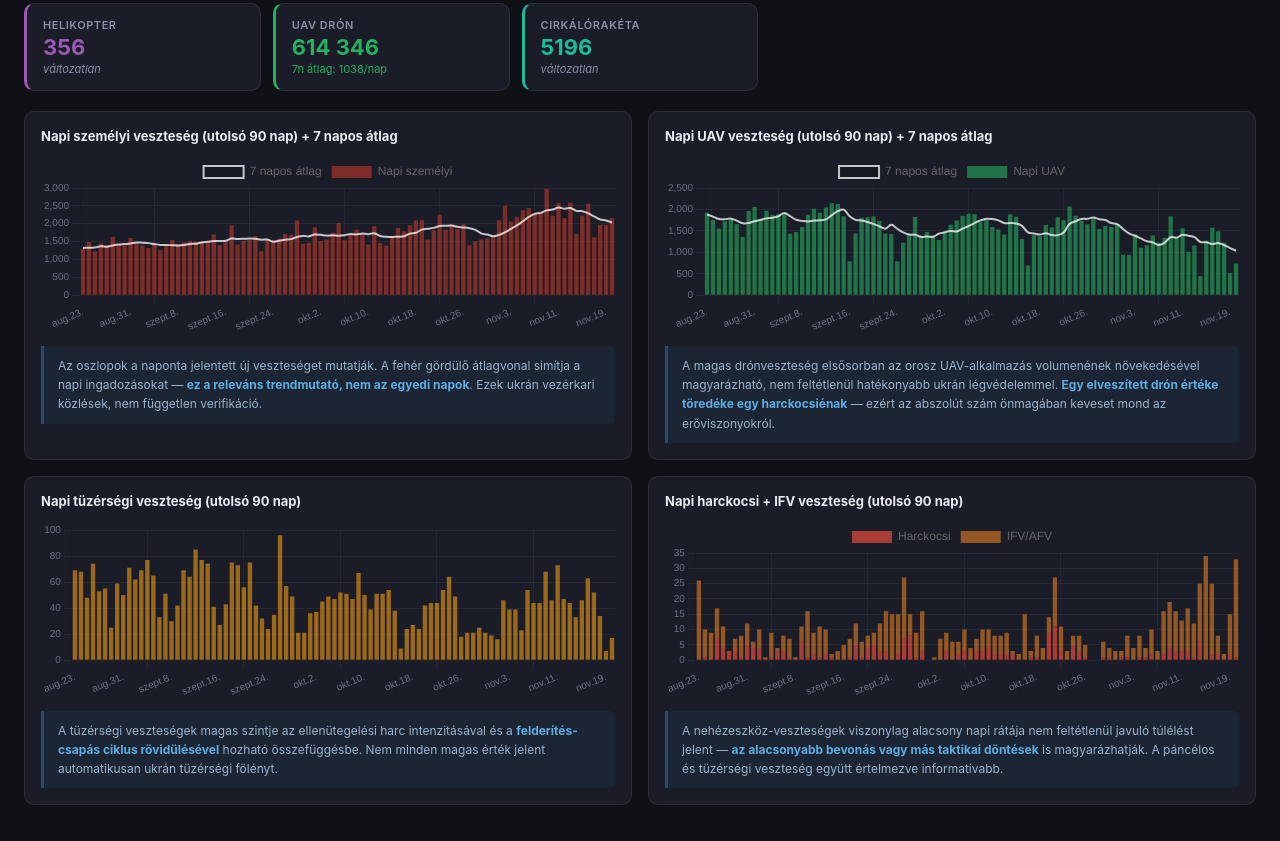
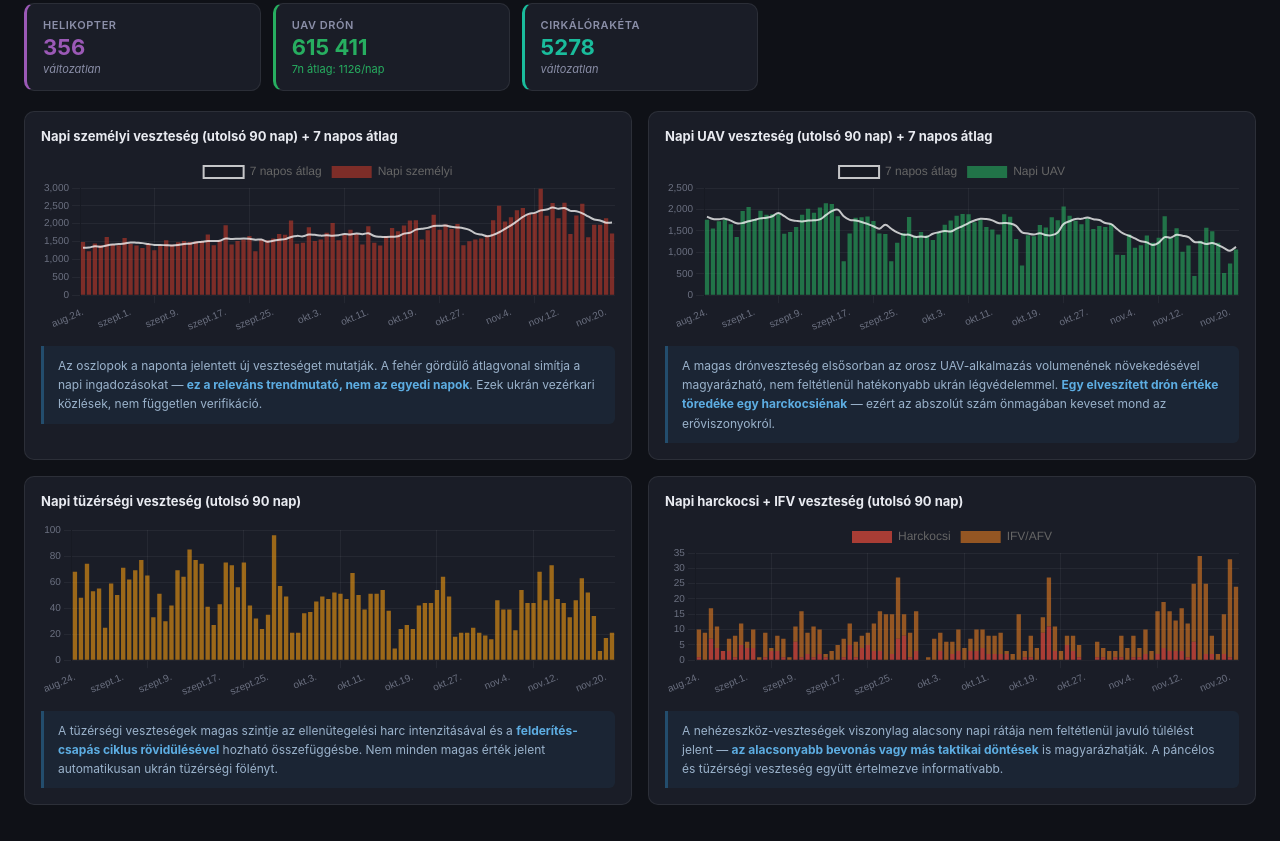
Before and after one commit to antonronogur-boop/ukraine-war-dashboard, a plain HTML site: page index.html in a window 1280 px wide. Shown: the part 963-1804 px from the top of the page. Drawn offline with nearby package versions, Linux system fonts and the light colour scheme.

Commit message:
Auto-update: napi MoD veszteségadat

```diff
--- a/index.html
+++ b/index.html
@@ -925,7 +925,8 @@ const DAILY = [
   {date:"2026-11-17",personnel:1627040,tanks:12482,afv:25813,artillery:52516,mlrs:2282,airdef:1762,planes:452,helicopters:356,uav:611870,missiles:5196,ships:35,submarines:2,vehicles:176451,special:4913,robots:3176},
   {date:"2026-11-18",personnel:1629010,tanks:12482,afv:25815,artillery:52550,mlrs:2283,airdef:1764,planes:452,helicopters:356,uav:613093,missiles:5196,ships:35,submarines:2,vehicles:176826,special:4914,robots:3193},
   {date:"2026-11-19",personnel:1630980,tanks:12484,afv:25828,artillery:52557,mlrs:2284,airdef:1764,planes:452,helicopters:356,uav:613608,missiles:5196,ships:35,submarines:2,vehicles:177167,special:4916,robots:3200},
-  {date:"2026-11-20",personnel:1633130,tanks:12485,afv:25860,artillery:52574,mlrs:2288,airdef:1765,planes:452,helicopters:356,uav:614346,missiles:5196,ships:35,submarines:2,vehicles:177536,special:4919,robots:3196}
+  {date:"2026-11-20",personnel:1633130,tanks:12485,afv:25860,artillery:52574,mlrs:2288,airdef:1765,planes:452,helicopters:356,uav:614346,missiles:5196,ships:35,submarines:2,vehicles:177536,special:4919,robots:3196},
+  {date:"2026-11-21",personnel:1634860,tanks:12485,afv:25884,artillery:52595,mlrs:2289,airdef:1767,planes:452,helicopters:356,uav:615411,missiles:5278,ships:35,submarines:2,vehicles:177819,special:4921,robots:3203}
 ];
 
 // ============================================================
```
Also changed, not shown: 1 other file.
